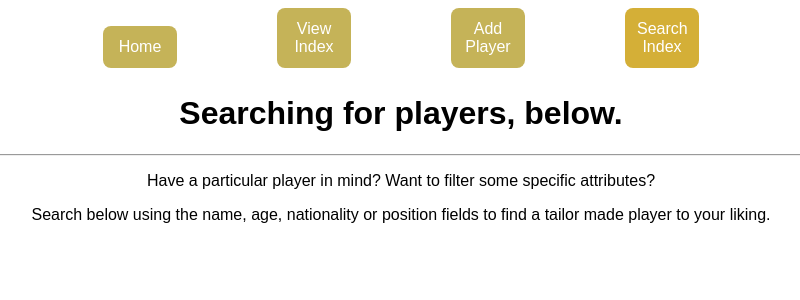
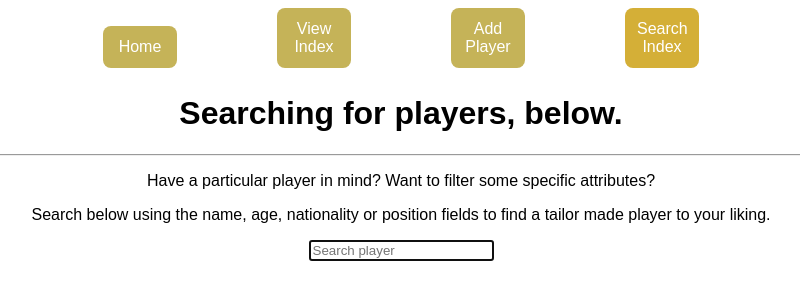
Before and after one commit to elilogbro/my-app-2, a React (Create React App) app: page /Search in a window 1280 px wide. Shown: the top 300 px of the page, without its empty margins (239-1039 px from the left). Built offline with nearby package versions, Linux system fonts and the light colour scheme.

Commit message:
Will add search form in Search component

```diff
--- a/src/components/Search.js
+++ b/src/components/Search.js
@@ -1,3 +1,5 @@
+import React, { useState } from "react";
+
 function Search() {
   return (
     <div className="search">
@@ -11,6 +13,9 @@ function Search() {
         Search below using the name, age, nationality or position fields to find
         a tailor made player to your liking.
       </p>
+      <form>
+        <input type="text" placeholder="Search player" autoFocus />
+      </form>
     </div>
   );
 }
```
